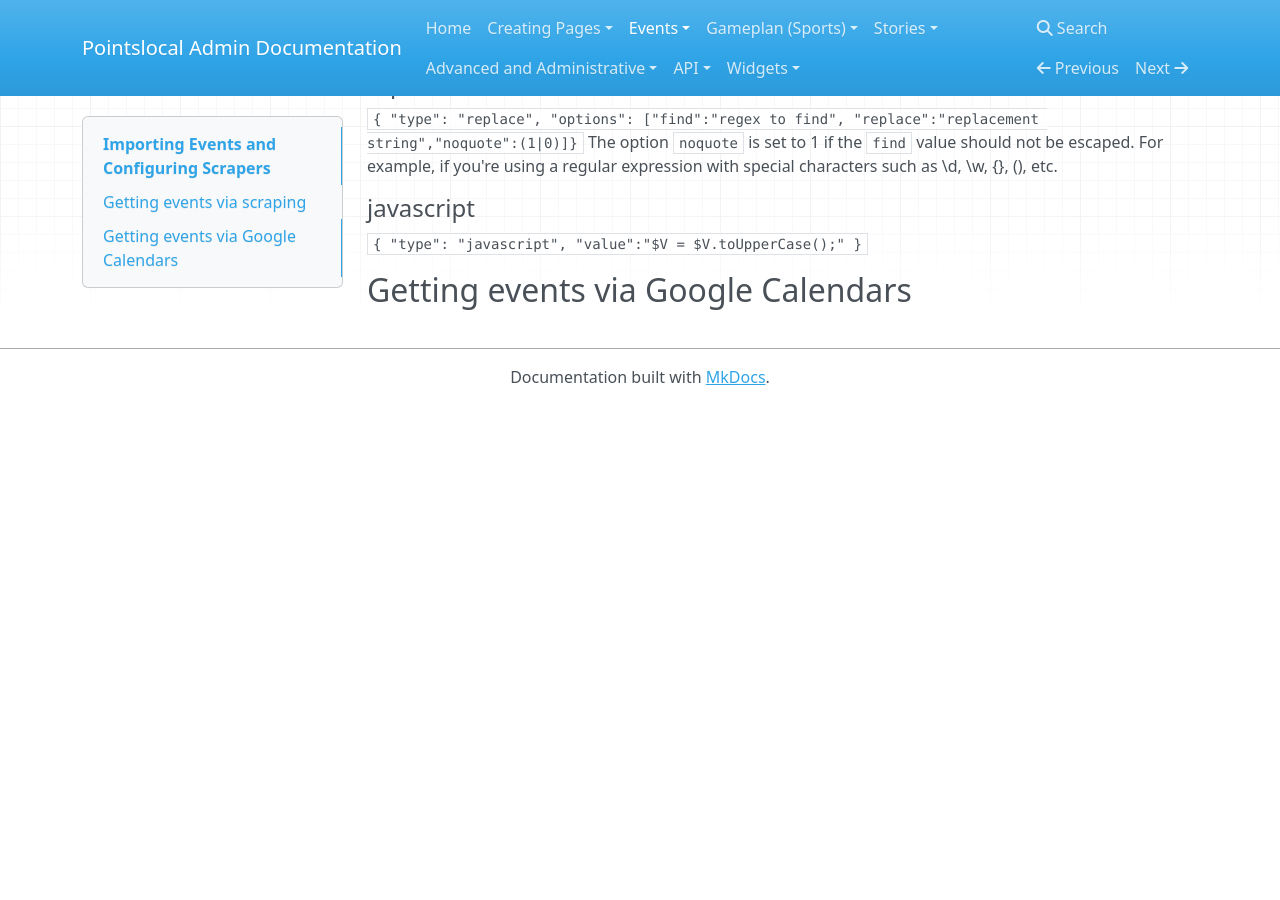
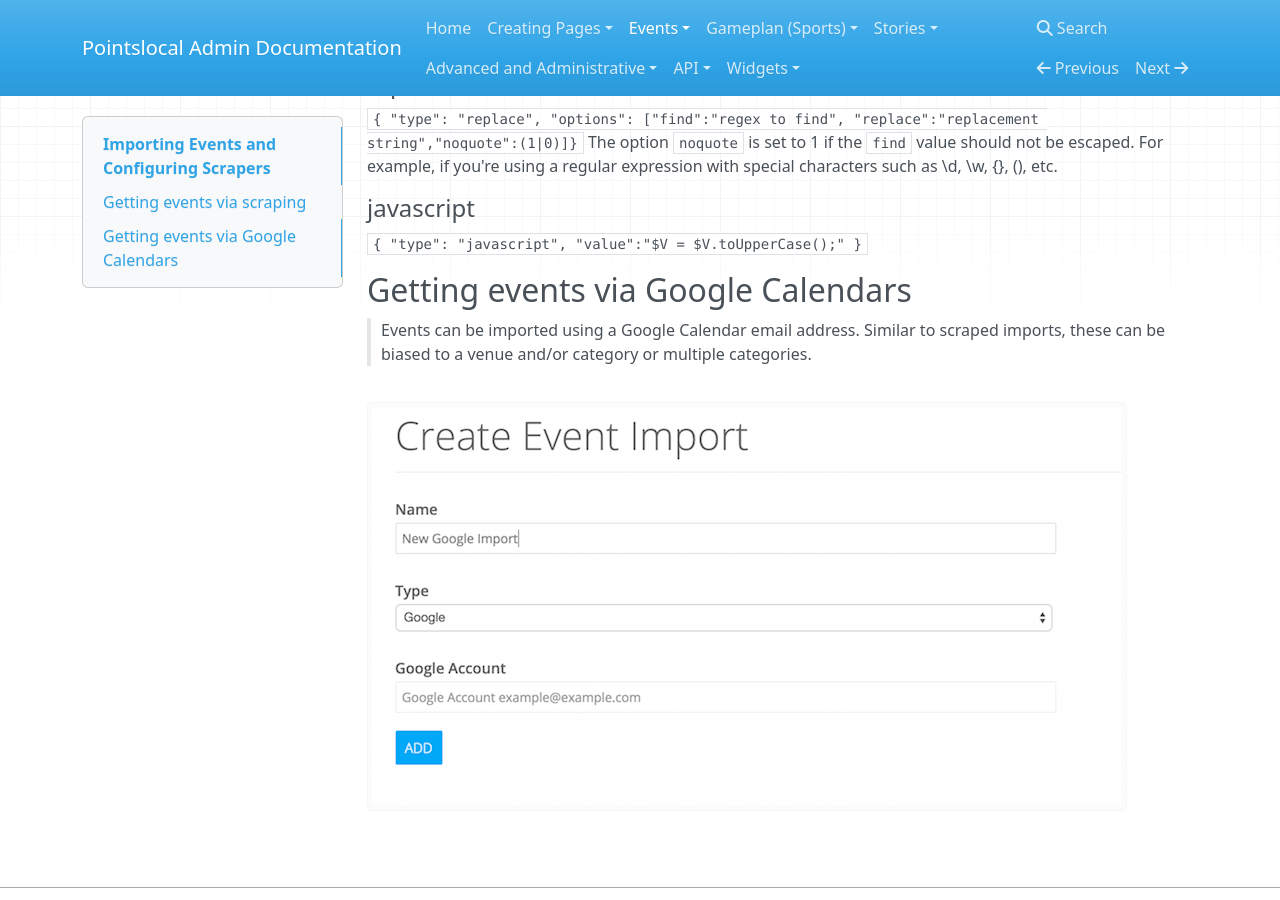
Before and after one commit to pointslocal/admin-docs, an MkDocs documentation site: the page built from docs/events_imports.md, in a window 1280 px wide and 900 px high, scrolled down 2248 px. Built offline with MkDocs 1.6.1, drawn with Linux system fonts in a browser that asks for light colours; nearby versions of some CDN libraries; old or Windows-style settings are respelled for this version of MkDocs; before the commit the page ends 2653 px from its top, so only the background shows below that.

Commit message:
explains google imports

````diff
--- a/docs/events_imports.md
+++ b/docs/events_imports.md
@@ -95,3 +95,6 @@
 ```{ "type": "javascript", "value":"$V = $V.toUpperCase();" }```
 
 ## Getting events via Google Calendars
+> Events can be imported using a Google Calendar email address.  Similar to scraped imports, these can be biased to a venue and/or category or multiple categories.
+
+![Google imports](img/events_imports_google.png)
````
Also changed, not shown: docs/img/events_imports_google.png (added).
